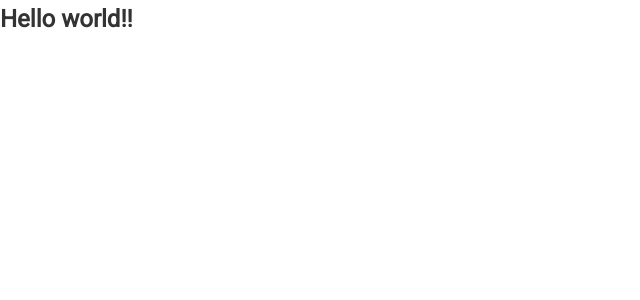
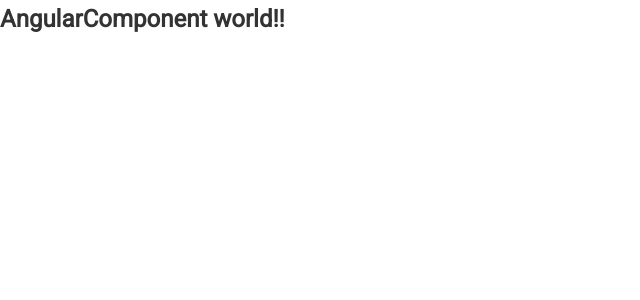
Before and after one commit to matviiko/angularLessons, an Angular app: page / in a window 1280 px wide. Shown: the top 300 px of the page, without its empty margins (0-640 px from the left). Built offline with nearby package versions, Linux system fonts and the light colour scheme.

Commit message:
AngularComponent

```diff
--- a/src/app/app.component.html
+++ b/src/app/app.component.html
@@ -1,4 +1,4 @@
 <div>
-    <h2>Hello world!!</h2>
+    <h2>AngularComponent world!!</h2>
 
 </div>
```
